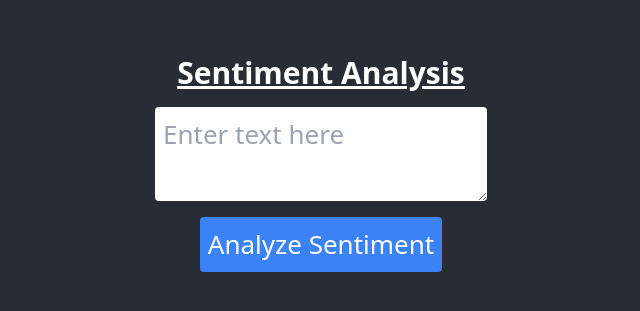
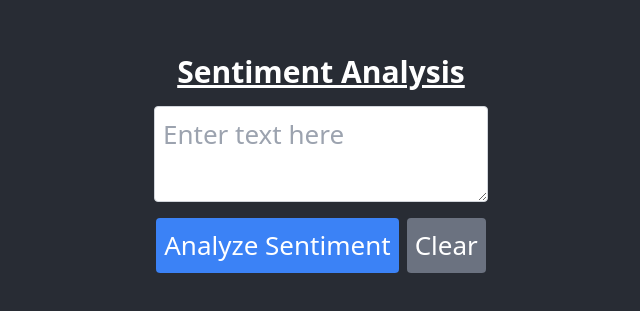
Before and after one commit to dialop/vibecheck, a React (Create React App) app in the folder client/: page / in a window 1280 px wide. Shown: the part 237-548 px from the top of the page, without its empty margins (319-959 px from the left). Built offline with nearby package versions, Linux system fonts and the light colour scheme.

Commit message:
Add state

```diff
--- a/client/src/App.js
+++ b/client/src/App.js
@@ -26,25 +26,44 @@ function App() {
         setSentiment(response.data);
     } catch (error) {
         console.error('Error analyzing sentiment:', error.response ? error.response.data : error.message);
+        setError('Error analyzing sentiment');
+    } finally {
+        setLoading(false);
     }
 };
 
+const clearInput = () => {
+    setText('');
+    setSentiment(null);
+    setError(null);
+};
 
 return (
     <div className="App">
         <header className="App-header">
-                <h1 className="text-3xl font-bold underline"> Sentiment Analysis</h1>
+            <h1 className="text-3xl font-bold underline">Sentiment Analysis</h1>
             <textarea
-                className="mt-4 p-2 boarder text-black border-gray-300 rounded"
+                className="mt-4 p-2 border text-black border-gray-300 rounded"
                 value={text}
                 onChange={(e) => setText(e.target.value)}
-                placeholder="Enter text here">
-                </textarea>
+                placeholder="Enter text here"
+            ></textarea>
+            <div className="mt-4">
                 <button
-                className="mt-4 p-2 bg-blue-500 text-white rounded hover:bg-blue-700"
-                onClick={analyzeSentiment}>
-                  Analyze Sentiment
+                    className="mr-2 p-2 bg-blue-500 text-white rounded hover:bg-blue-700"
+                    onClick={analyzeSentiment}
+                    disabled={loading}
+                >
+                    {loading ? 'Analyzing...' : 'Analyze Sentiment'}
                 </button>
+                <button
+                    className="p-2 bg-gray-500 text-white rounded hover:bg-gray-700"
+                    onClick={clearInput}
+                >
+                    Clear
+                </button>
+            </div>
+            {error && <p className="mt-4 text-red-500">{error}</p>}
             {sentiment && (
                 <div className="mt-4">
                     <h2 className="text-2xl">Sentiment Analysis Result:</h2>
```
Lines whose indentation alone changed are shown as unchanged.
